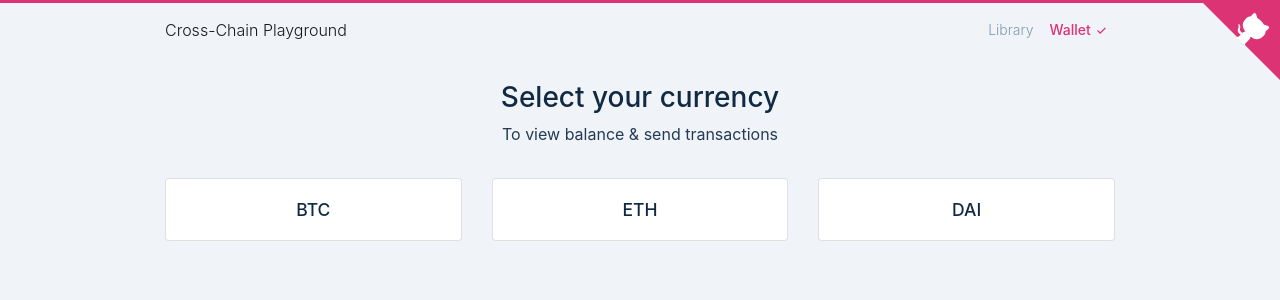
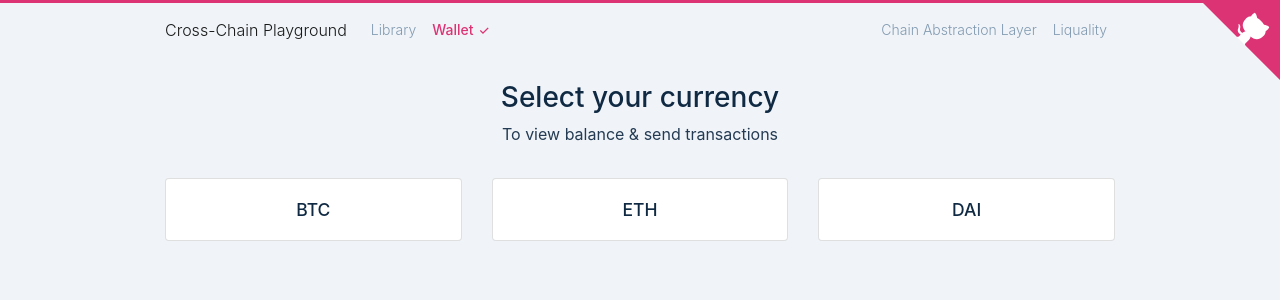
Before and after one commit to harshjv/cross-chain-playground, a Vue app: page /wallet in a window 1280 px wide. Shown: the top 300 px of the page. Built offline with nearby package versions, Linux system fonts and the light colour scheme.

Commit message:
update links & fix erc20

```diff
--- a/src/App.vue
+++ b/src/App.vue
@@ -4,12 +4,20 @@
       <div class="container">
         <router-link class="navbar-brand" to="/">Cross-Chain Playground</router-link>
         <div class="collapse navbar-collapse" id="navbarSupportedContent">
+          <ul class="navbar-nav">
+            <li class="nav-item">
+              <router-link :class="{ 'nav-link': true, active: $route.path === '/' }" to="/">Library</router-link>
+            </li>
+            <li class="nav-item">
+              <router-link :class="{ 'nav-link': true, active: $route.path.startsWith('/wallet') }" to="/wallet">Wallet</router-link>
+            </li>
+          </ul>
           <ul class="navbar-nav ml-auto">
             <li class="nav-item">
-              <router-link class="nav-link" exact-active-class="active" to="/">Library</router-link>
+              <a class="nav-link" href="https://github.com/liquality/chainabstractionlayer" rel="noopener" target="_blank">Chain Abstraction Layer</a>
             </li>
             <li class="nav-item">
-              <router-link class="nav-link" exact-active-class="active" to="/wallet">Wallet</router-link>
+              <a class="nav-link" href="https://liquality.io/" rel="noopener" target="_blank">Liquality</a>
             </li>
           </ul>
         </div>
--- a/src/views/Library.vue
+++ b/src/views/Library.vue
@@ -13,13 +13,6 @@
       <div class="card-body">
         <h2 class="h5 mb-3">Message Signing</h2>
         <Code value="const sign = await client.wallet.signMessage('hello', unusedAddress)" @click="exec('sign', $event)" />
-      </div>
-    </div>
-
-    <div class="card mt-4" v-if="atomicSwap === 'true'">
-      <div class="card-body">
-        <h2 class="h5 mb-3">Atomic Swap ⚡️</h2>
-        <Code value="const secret = await client.swap.generateSecret('msg')" @click="exec('secret', $event)" />
       </div>
     </div>
   </div>
@@ -38,7 +31,7 @@ export default {
     Code
   },
   computed: {
-    ...mapState([ 'chain', 'network', 'transport', 'wallet', 'addressType', 'erc20', 'erc20Address', 'atomicSwap' ]),
+    ...mapState([ 'chain', 'network', 'transport', 'wallet', 'addressType', 'erc20' ]),
     client: function () {
       const client = getClient(
         this.chain,
@@ -46,7 +39,7 @@ export default {
         this.wallet,
         this.transport,
         this.addressType,
-        this.erc20 ? this.erc20Address : false
+        this.erc20
       )
 
       this.$win.client = client
```
